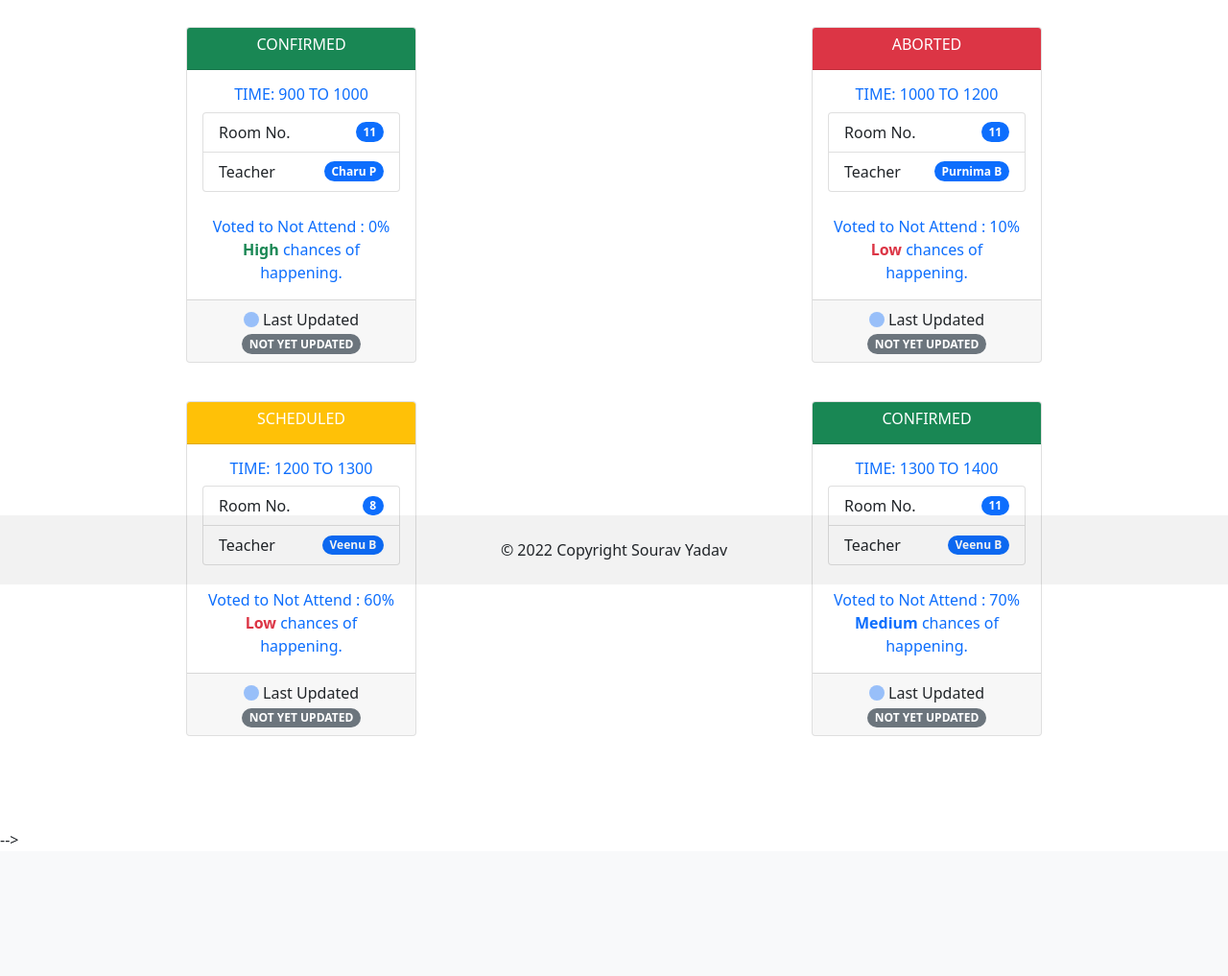
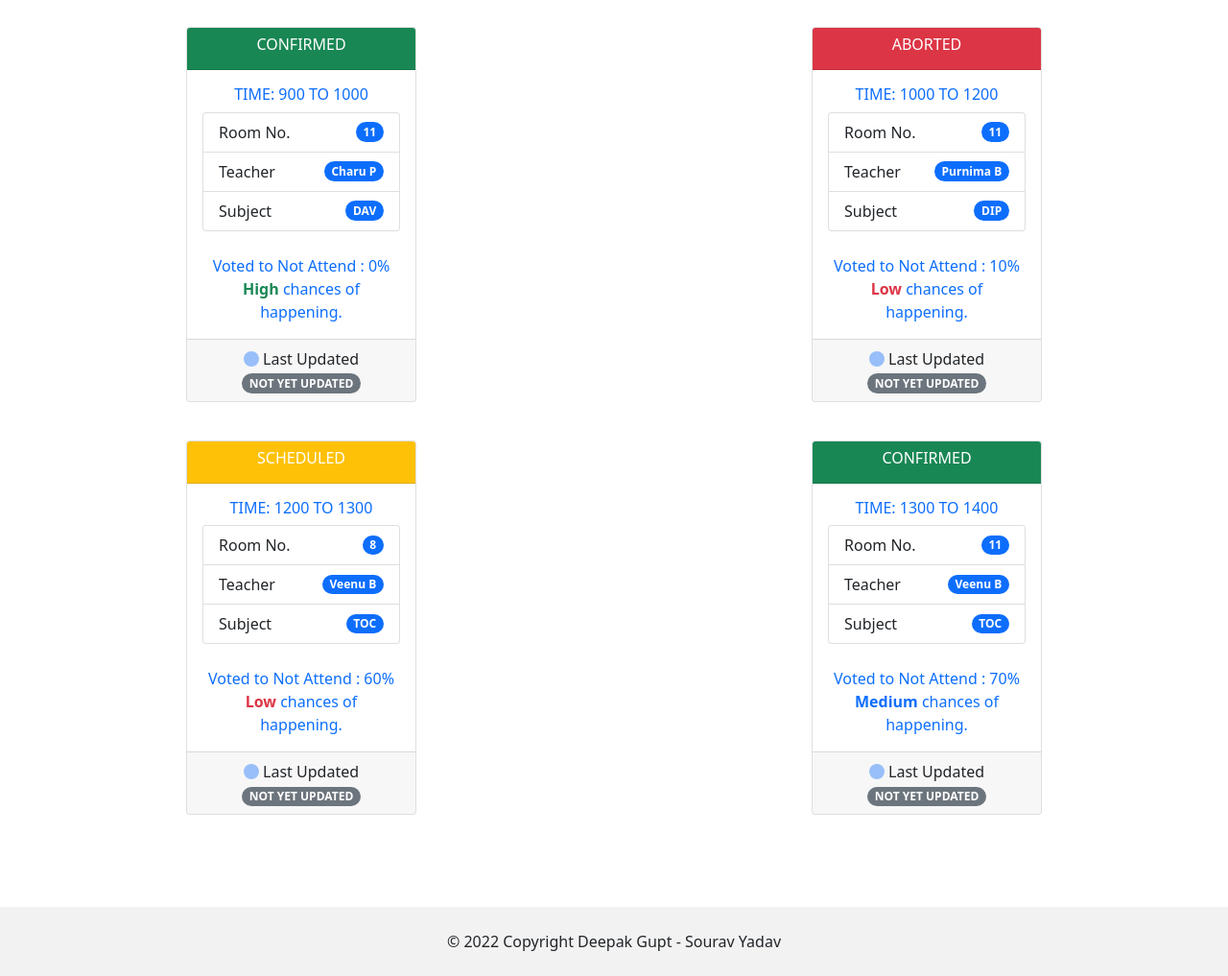
Before and after one commit to souravPGDAV/timely_v2.0, a Flask app: page / in a window 1280 px wide. Shown: the part 191-1208 px from the top of the page at 96% size. Before the commit the page ends 1070 px from the top, so only its background shows below. Run offline with Flask 2, Linux system fonts and the light colour scheme; data comes from the database, SQL or seed files in the repository; both versions use the stored data as it was after the commit; some libraries are stand-ins or nearby versions.

Commit message:
did_final_changes before_showing

```diff
--- a/static/sfc/home.js
+++ b/static/sfc/home.js
@@ -142,7 +142,7 @@ const home={
                             // console.log('here, received resp=',resp.json())
                             return resp.json()
                         }).then(data=>{
-                            console.log('recvd=',data)
+                            // console.log('recvd=',data)
                             if (!data){
                                 this.$store.commit('add_error','You don\'t seem to require a login to this application. Use it wisely!')
                                 this.logged_in=false;this.g_doing=false;
@@ -165,7 +165,7 @@ const home={
 
 
                                 // console.log('localStorage m role=',localStorage.role,' and this.role=',this.role)
-                                console.log('setting a_token=',localStorage.token)
+                                // console.log('setting a_token=',localStorage.token)
 
                                 this.given_name=localStorage.given_name
                                 window.location.href=this.$store.getters.get_base_url
@@ -226,7 +226,7 @@ const home={
     computed:{
         name:function(){
             // console.log('in store current user=',this.$store.getters.get_current_user)
-            console.log('in local rendering')
+            // console.log('in local rendering')
             return localStorage.given_name
         },
     },
--- a/static/sfc/main.js
+++ b/static/sfc/main.js
@@ -343,7 +343,7 @@ Vue.component('class_card',{
         // this.$store.commit('reset_decks_for_revision')
         // this.updationID="UPDATEIT"+this.deck_loop.deckCode+"UPDATEIT"
         if('role' in localStorage){
-            console.log('role=',localStorage.role)
+            // console.log('role=',localStorage.role)
             if(localStorage.role=="student"){this.c_role=1}
             else{
                 if(localStorage.role=="teacher"){
@@ -354,6 +354,9 @@ Vue.component('class_card',{
         }
         this.updationID="UPDATEIT"+this.class_details.class_id+"UPDATEIT"
         this.confirmationID="COMFIRMIT"+this.class_details.class_id+"COMFIRMIT"
+        // now=new Date()
+        // now=new Date(this.revised_time)
+        // if (now.getHours()>this.start_time)
         this.d_room=this.class_details.room
         this.room=this.d_room
         this.start_time=this.class_details.start_time
@@ -422,7 +425,8 @@ Vue.component('class_card',{
             c_role:-1,
             voted_class:false,
             my_vote:0,
-            class_chance_class:'text-primary'
+            class_chance_class:'text-primary',
+            time_passed:false,
         }
     },
 
@@ -480,7 +484,7 @@ Vue.component('class_card',{
 
                             <label>End Time: </label>
 
-                            <input type="time" m v-model="end_time" :disabled="!enable_updateForm" required/><br><br>
+                            <input type="time"  v-model="end_time" :disabled="!enable_updateForm" required/><br><br>
 
                           </form>
 
@@ -523,9 +527,13 @@ Vue.component('class_card',{
                             Teacher
                             <span class="badge rounded-pill bg-primary">{{class_details.t_fname}} {{class_details.t_lname}}</span>
                           </li>
+                          <li class="list-group-item d-flex justify-content-between align-items-center">
+                            Subject
+                            <span class="badge rounded-pill bg-primary">{{class_details.subject}}</span>
+                          </li>
                         </ul>
                         <br>
-                        <div v-if="change_helper!=-1 && this.c_role==0">
+                        <div v-if="change_helper!=-1 && this.c_role==0 && this.$parent.day_choice!=-1">
                         <button type="button" class="btn btn-success btn-sm" v-if="change_helper!=1 && change_helper!=3" data-bs-toggle="modal" :data-bs-target="'#'+confirmationID" v-on:click="want_to_confirm()">CONFIRM!</button>
                         <button type="button" class="btn btn-danger btn-sm" v-if="change_helper!=-1" data-bs-toggle="modal" :data-bs-target="'#'+confirmationID" v-on:click="want_to_abort()">ABORT :(</button>
                         <button type="button" class="btn btn-info btn-sm" v-if="change_helper==1 || change_helper==3" data-bs-toggle="modal" :data-bs-target="'#'+updationID" v-on:click="reset_update_data()">UPDATE</button>
@@ -563,7 +571,7 @@ Vue.component('class_card',{
                     this.original_time=new Date(this.revised_time)
                     let current_mins=this.revised_time.getMinutes()
                     let current_hrs=this.revised_time.getHours()
-                    console.log("originial time for js=",this.revised_time)
+                    // console.log("originial time for js=",this.revised_time)
                     if(30-current_mins>0){
                         this.revised_time.setMinutes(current_mins+30)
                         this.revised_time.setHours(current_hrs+5)
@@ -576,7 +584,7 @@ Vue.component('class_card',{
                     // console.log(this.revised_time)
                     var data_sent={'requirement':'confirm','class_id':this.class_details.class_id,'time':this.revised_time.toJSON()}
 
-                    console.log("in func and atoken=",this.$store.getters.get_a_token)
+                    // console.log("in func and atoken=",this.$store.getters.get_a_token)
                      fetch(this.$store.getters.get_base_url+"/api/t/classes",{
                             headers:{'Content-Type':'application/json',
                             'Authentication-Token':this.$store.getters.get_a_token},method:"PUT",
@@ -642,7 +650,7 @@ Vue.component('class_card',{
                             // this.change_helper=4
                             this.voted_class=true
                             localStorage.votes+=this.class_details.class_id.toString()
-                            console.log('now localStorage.votes=',localStorage.votes)
+                            // console.log('now localStorage.votes=',localStorage.votes)
 
                             location.reload()
                         })
--- a/static/sfc/store.js
+++ b/static/sfc/store.js
@@ -18,7 +18,7 @@ const store = new Vuex.Store({
         // localStorage.setItem('authenticated', b);
     },
     set_a_token(state,e){
-        console.log('setting a_token=',e)
+        // console.log('setting a_token=',e)
         state.a_token=e
         // document.cookie = "a_token="+String(e);
         // localStorage.setItem('a_token', e);
--- a/templates/home.html
+++ b/templates/home.html
@@ -77,6 +77,7 @@
 								}
                 .navbar-brand{
                 	padding-left: 20px;
+                	padding-right: 30px;
                 }
                 .main{
                 	margin-bottom: 80px;
@@ -116,8 +117,8 @@
                 }
   </style>
 
-	  --><div id="footer" class="fixed-bottom text-center p-4" style="background-color: rgba(0, 0, 0, 0.05);bottom:0;">
-		    © 2022 Copyright Sourav Yadav
+	  <div id="footer" class="text-center p-4" style="background-color: rgba(0, 0, 0, 0.05);bottom:0;">
+		    © 2022 Copyright Deepak Gupt - Sourav Yadav
 		</footer>
 	 <script type="module" src="../static/sfc/main.js"></script>
 
```
Also changed, not shown: database.sqlite3.
